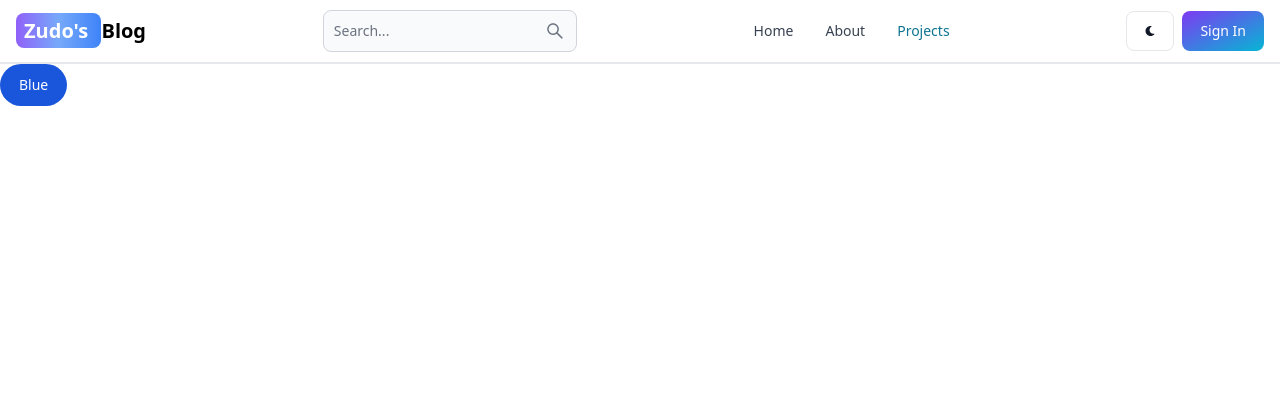
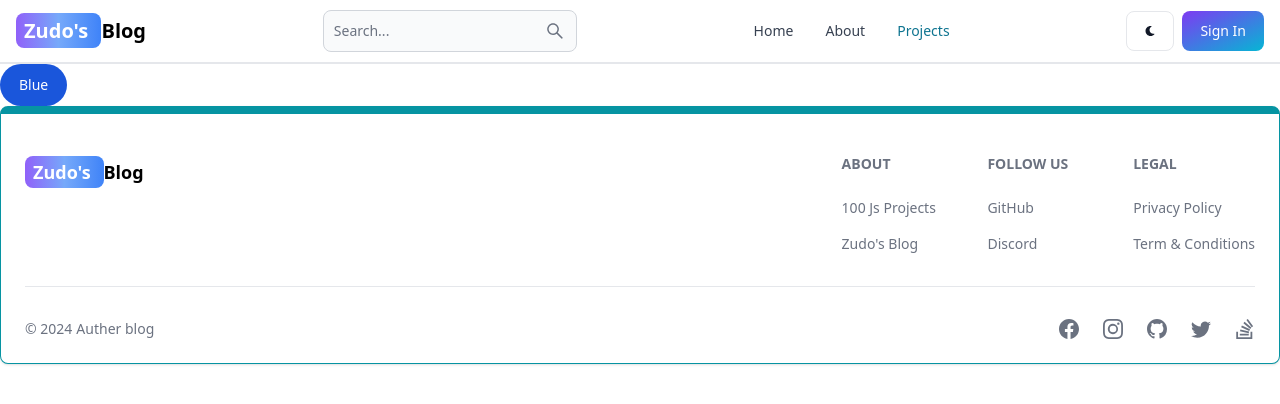
Before and after one commit to kirigaya07/Mern-Blog, a React (Vite) app in the folder frontend/: page /projects in a window 1280 px wide. Shown: the top 404 px of the page. Built offline with nearby package versions, Linux system fonts and the light colour scheme.

Commit message:
Created footer and added to

```diff
--- a/frontend/src/App.jsx
+++ b/frontend/src/App.jsx
@@ -6,6 +6,7 @@
 import Dashboard from "./pages/Dashboard";
 import Projects from "./pages/Projects";
 import Header from "./components/Header";
+import FooterCom from "./components/Footer";
 
 function App() {
   return (
@@ -19,6 +20,7 @@
         <Route path="/dashboard" element={<Dashboard />} />
         <Route path="/projects" element={<Projects />} />
       </Routes>
+      <FooterCom />
     </BrowserRouter>
   );
 }
--- /dev/null
+++ b/frontend/src/components/Footer.jsx
@@ -0,0 +1,100 @@
+/* eslint-disable react/no-string-refs */
+/* eslint-disable react/no-unescaped-entities */
+import { Footer } from "flowbite-react";
+import { Link } from "react-router-dom";
+import {
+  BsFacebook,
+  BsInstagram,
+  BsTwitter,
+  BsGithub,
+  BsStackOverflow,
+} from "react-icons/bs";
+
+function FooterCom() {
+  return (
+    <Footer container className="border border-t-8 border-teal-500">
+      <div className="w-full max-w-7xl mx-auto">
+        <div className="grid w-full justify-between sm:flex md: grid-col-1">
+          <div className="mt-5">
+            <Link
+              to="/"
+              className="self-center whitespace-nowrap text-sm sm:text-lg font-semibold dark:text-white"
+            >
+              <span className="px-2 py-1 bg-gradient-to-r from-purple-500 via-blue-400 to-blue-500 rounded-lg text-white">
+                Zudo's{" "}
+              </span>
+              Blog
+            </Link>
+          </div>
+          <div className="grid grid-cols-2 gap-8 mt-4 sm:grid-cols-3 sm:gap-6">
+            <div>
+              {" "}
+              <Footer.Title title="About" />
+              <Footer.LinkGroup col>
+                <Footer.Link
+                  href="https://www.100jsproject.com"
+                  target="_blank"
+                  rel="noopener noreferrer"
+                >
+                  100 Js Projects
+                </Footer.Link>
+                <Footer.Link
+                  href="/about"
+                  target="_blank"
+                  rel="noopener noreferrer"
+                >
+                  Zudo's Blog
+                </Footer.Link>
+              </Footer.LinkGroup>
+            </div>
+            <div>
+              {" "}
+              <Footer.Title title="Follow Us" />
+              <Footer.LinkGroup col>
+                <Footer.Link
+                  href="https://github.com/kirigaya07"
+                  target="_blank"
+                  rel="noopener noreferrer"
+                >
+                  GitHub
+                </Footer.Link>
+                <Footer.Link href="#">Discord</Footer.Link>
+              </Footer.LinkGroup>
+            </div>
+            <div>
+              {" "}
+              <Footer.Title title="Legal" />
+              <Footer.LinkGroup col>
+                <Footer.Link href="#">Privacy Policy</Footer.Link>
+                <Footer.Link href="#">Term &amp; Conditions</Footer.Link>
+              </Footer.LinkGroup>
+            </div>
+          </div>
+        </div>
+        <Footer.Divider />
+        <div className="w-full sm:flex sm:items-center sm:justify-between">
+          <Footer.Copyright
+            href="#"
+            by="Auther blog"
+            year={new Date().getFullYear()}
+          />
+          <div className="flex gap-6 sm:mt-0 mt-4 sm:justify-center">
+            <Footer.Icon href="#" icon={BsFacebook} />
+            <Footer.Icon href="#" icon={BsInstagram} />
+            <Footer.Icon href="https://github.com/kirigaya07" icon={BsGithub} />
+            <Footer.Icon
+              href="https://x.com/AnmolChandraka4"
+              icon={BsTwitter}
+            />
+            <Footer.Icon
+              href="https://stackoverflow.com/users/26657689/anmol-chandrakar"
+              icon={BsStackOverflow}
+            />
+          </div>
+        </div>
+      </div>
+    </Footer>
+  );
+}
+
+export default FooterCom;
```
